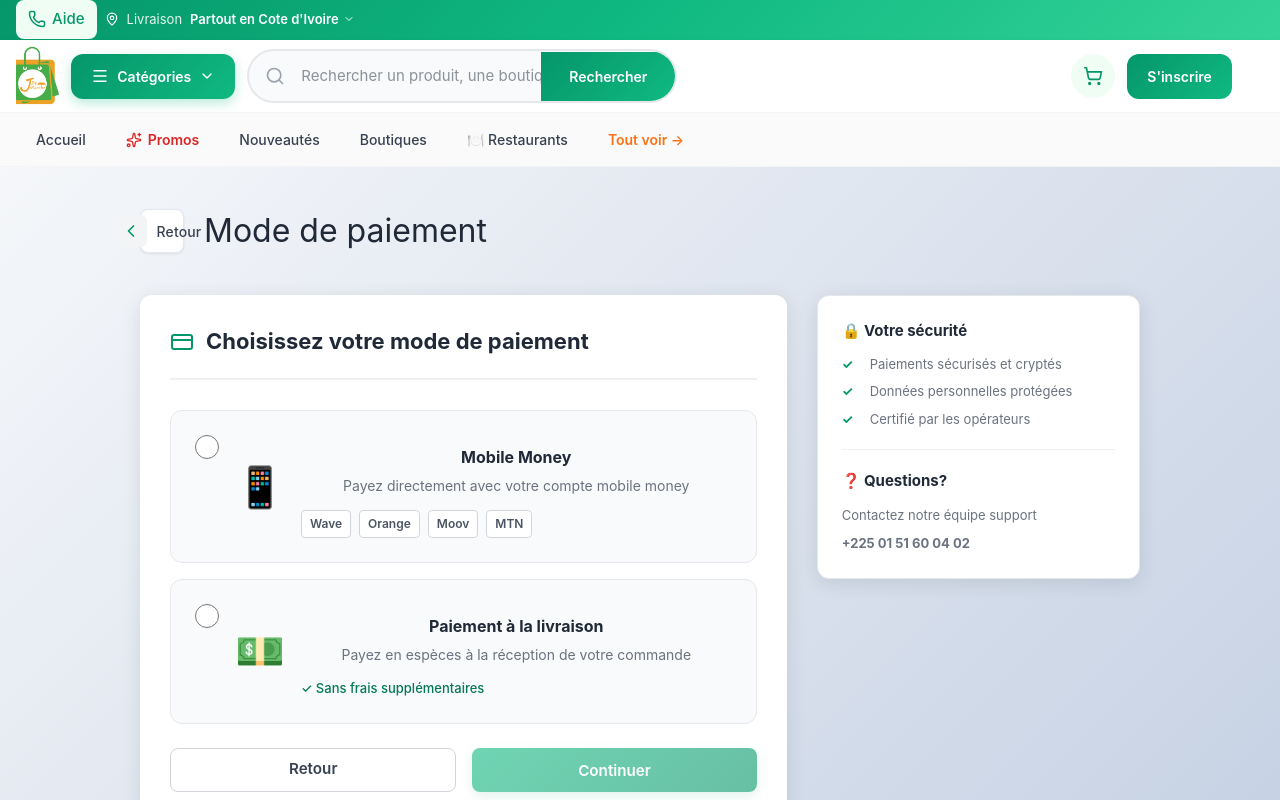
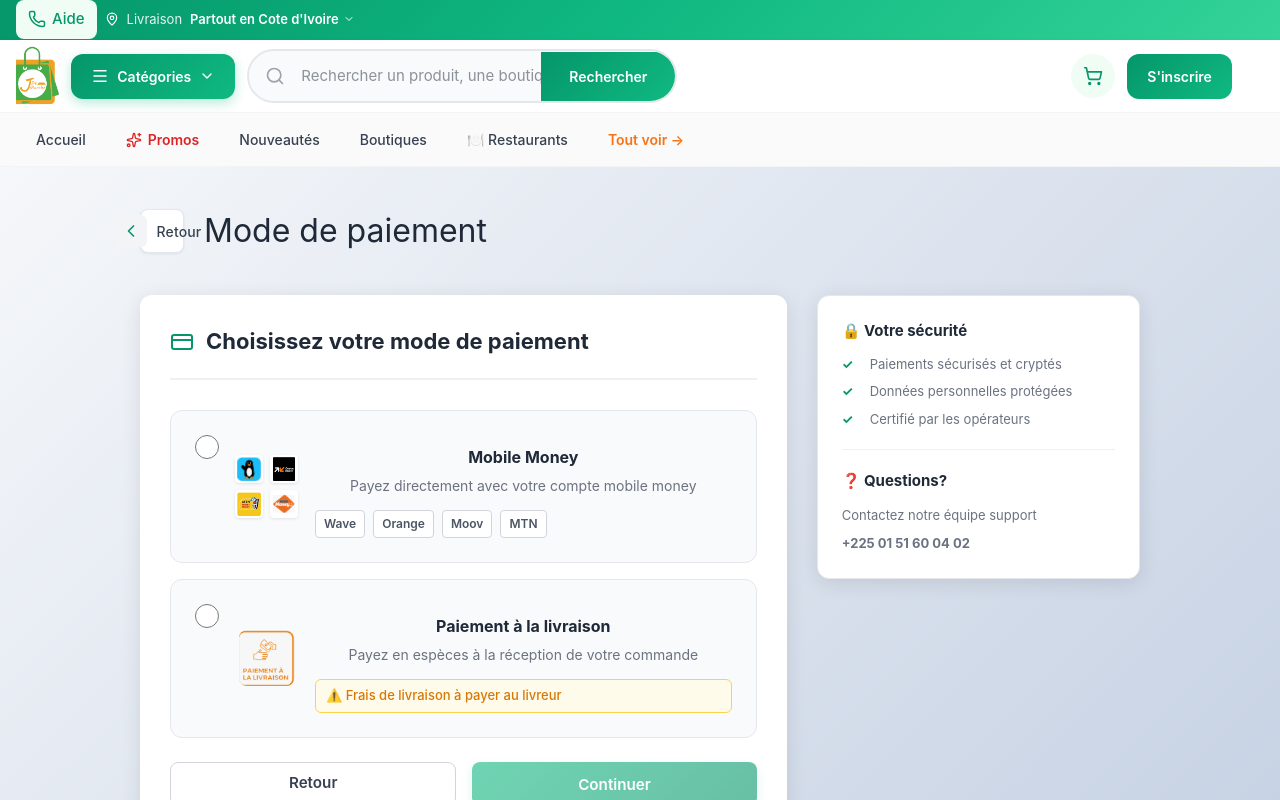
Before and after one commit to hermane225/jour-marche, a React (Vite) app: page /payment/method in a window 1280 px wide. Shown: the top 800 px of the page. Built offline with nearby package versions, Linux system fonts and the light colour scheme.

Commit message:
update formulaire de livrasison

```diff
--- a/src/pages/guest/PaymentMethod/PaymentMethod.css
+++ b/src/pages/guest/PaymentMethod/PaymentMethod.css
@@ -172,6 +172,39 @@
   flex-shrink: 0;
 }
 
+.payment-icon-images {
+  display: grid;
+  grid-template-columns: repeat(2, 1fr);
+  gap: 6px;
+  width: 64px;
+  height: 64px;
+}
+
+.payment-icon-images .operator-icon {
+  width: 28px;
+  height: 28px;
+  object-fit: contain;
+  border-radius: 4px;
+  background: white;
+  padding: 2px;
+  box-shadow: 0 1px 3px rgba(0, 0, 0, 0.1);
+}
+
+.payment-icon-cash {
+  display: flex;
+  align-items: center;
+  justify-content: center;
+  width: 64px;
+  height: 64px;
+}
+
+.payment-icon-cash .cash-icon {
+  width: 56px;
+  height: 56px;
+  object-fit: contain;
+  border-radius: 8px;
+}
+
 .payment-info {
   display: flex;
   flex-direction: column;
@@ -218,6 +251,14 @@
   font-size: 13px;
   color: #047857;
   font-weight: 500;
+}
+
+.payment-note-warning {
+  color: #d97706;
+  background: #fffbeb;
+  padding: 6px 10px;
+  border-radius: 6px;
+  border: 1px solid #fcd34d;
 }
 
 .payment-note span {
--- a/src/pages/guest/PaymentMethod/PaymentMethod.tsx
+++ b/src/pages/guest/PaymentMethod/PaymentMethod.tsx
@@ -73,7 +73,12 @@ export default function PaymentMethod() {
                 className="payment-radio"
               />
               <div className="payment-card-content">
-                <div className="payment-icon">📱</div>
+                <div className="payment-icon payment-icon-images">
+                  <img src="/wave.png" alt="Wave" className="operator-icon" />
+                  <img src="/orange.png" alt="Orange" className="operator-icon" />
+                  <img src="/mtn.png" alt="MTN" className="operator-icon" />
+                  <img src="/moov.png" alt="Moov" className="operator-icon" />
+                </div>
                 <div className="payment-info">
                   <h3>Mobile Money</h3>
                   <p>Payez directement avec votre compte mobile money</p>
@@ -104,12 +109,14 @@ export default function PaymentMethod() {
                 className="payment-radio"
               />
               <div className="payment-card-content">
-                <div className="payment-icon">💵</div>
+                <div className="payment-icon payment-icon-cash">
+                  <img src="/livraison.png" alt="Paiement à la livraison" className="cash-icon" />
+                </div>
                 <div className="payment-info">
                   <h3>Paiement à la livraison</h3>
                   <p>Payez en espèces à la réception de votre commande</p>
-                  <div className="payment-note">
-                    <span>✓ Sans frais supplémentaires</span>
+                  <div className="payment-note payment-note-warning">
+                    <span>⚠️ Frais de livraison à payer au livreur</span>
                   </div>
                 </div>
               </div>
@@ -139,7 +146,7 @@ export default function PaymentMethod() {
                   <p className="detail-title">Paiement à la livraison</p>
                   <ul className="details-list">
                     <li>Payez en espèces à la réception</li>
-                    <li>Aucun frais de paiement en ligne</li>
+                    <li>Frais de livraison à régler au livreur</li>
                     <li>Commande confirmée après paiement</li>
                     <li>Quittance remise à la livraison</li>
                   </ul>
```
Also changed, not shown: public/livraison.png (added).
